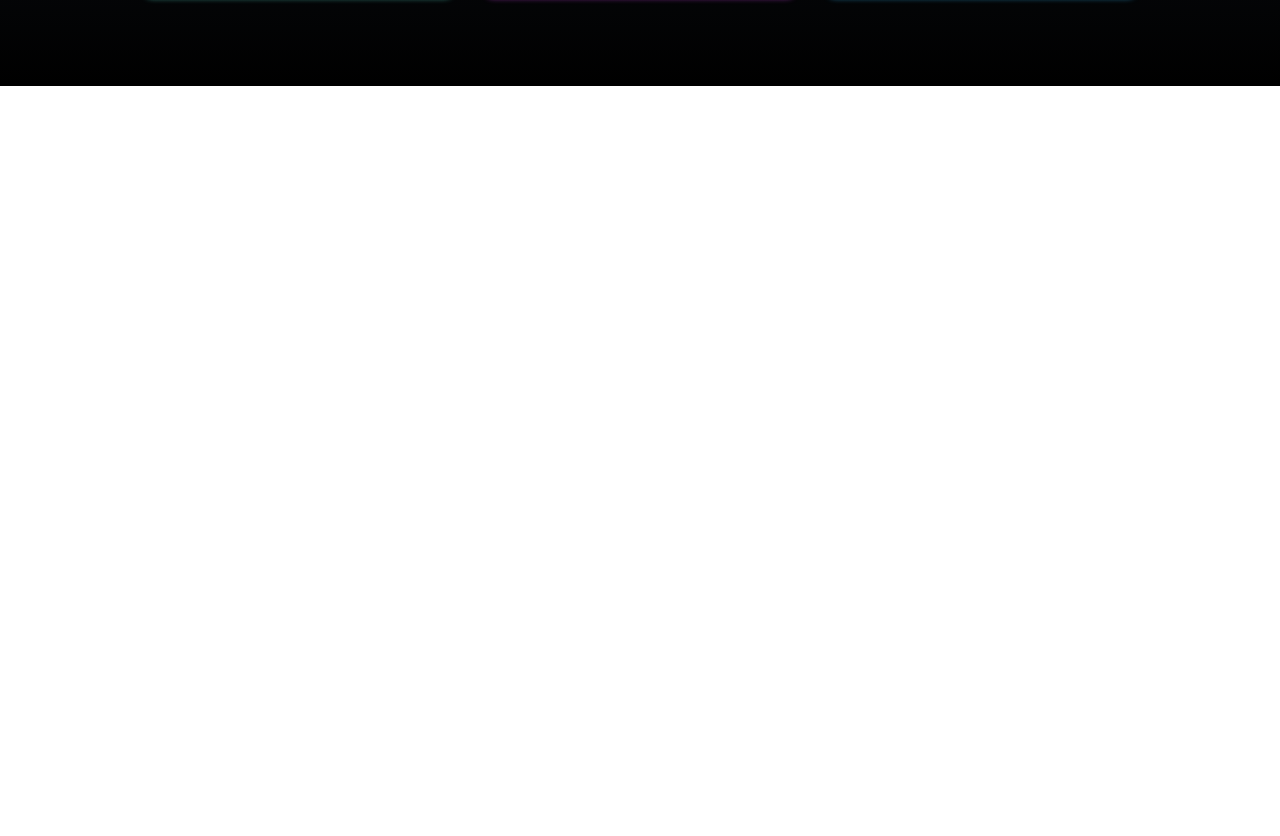
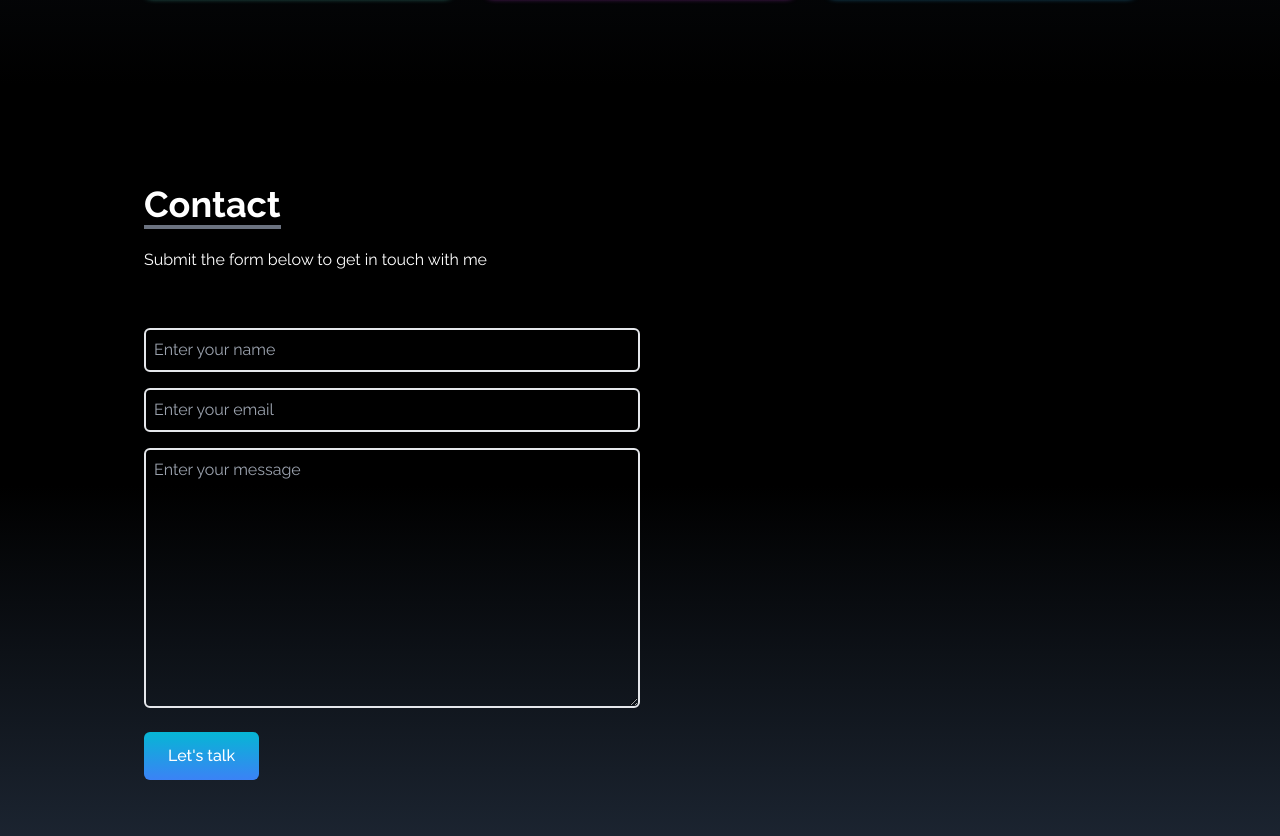
Before and after one commit to lucasmelosilva/portifolio, a React (Vite) app: page / in a window 1280 px wide. Shown: the part 3114-3950 px from the top of the page. Before the commit the page ends 3200 px from the top, so only its background shows below. Built offline with nearby package versions, Linux system fonts and the light colour scheme.

Commit message:
add contact

```diff
--- a/src/App.jsx
+++ b/src/App.jsx
@@ -4,6 +4,7 @@ import { SocialLinks } from "./components/SocialLinks"
 import { About } from "./components/About"
 import { Portfolio } from "./components/Portfolio"
 import { Experience } from "./components/Experience"
+import { Contact } from "./components/Contact"
 
 function App() {
 
@@ -14,6 +15,7 @@ function App() {
       <About />
       <Portfolio />
       <Experience />
+      <Contact />
 
       <SocialLinks />
     </div>
--- /dev/null
+++ b/src/components/Contact.jsx
@@ -0,0 +1,45 @@
+function Contact() {
+  return (
+    <div
+      name="contact"
+      className="h-screen w-full bg-gradient-to-b from-black via-black to-gray-800 text-white"
+    >
+      <div className="max-w-screen-lg p-4 mx-auto flex flex-col justify-center w-full h-full">
+        <div className="pb-8">
+          <p className="text-4xl font-bold border-b-4 border-gray-500 inline">Contact</p>
+          <p className="py-6">Submit the form below to get in touch with me</p>
+        </div>
+
+        <div className="flex justify-center md:justify-start items-center">
+          <form
+            action=""
+            className="flex flex-col w-full md:w-1/2 gap-4"
+          >
+            <input
+              type="text"
+              name="name"
+              placeholder="Enter your name"
+              className="p-2 bg-transparent border-2  rounded-md text-white focus:outline-none"
+            />
+            <input
+              type="email"
+              name="email"
+              placeholder="Enter your email"
+              className="p-2 bg-transparent border-2  rounded-md text-white focus:outline-none"
+            />
+            <textarea
+              name="message"
+              placeholder="Enter your message"
+              rows="10"
+              className="p-2 bg-transparent border-2 rounded-md text-white focus:outline-none"
+            ></textarea>
+
+            <button className="group font-medium text-white w-fit px-6 py-3 my-2 flex items-center rounded-md bg-gradient-to-b from-cyan-500 to-blue-500 hover:scale-105 duration-200 cursor-pointer">Let's talk</button>
+          </form>
+        </div>
+      </div>
+    </div>
+  )
+}
+
+export { Contact }
```
